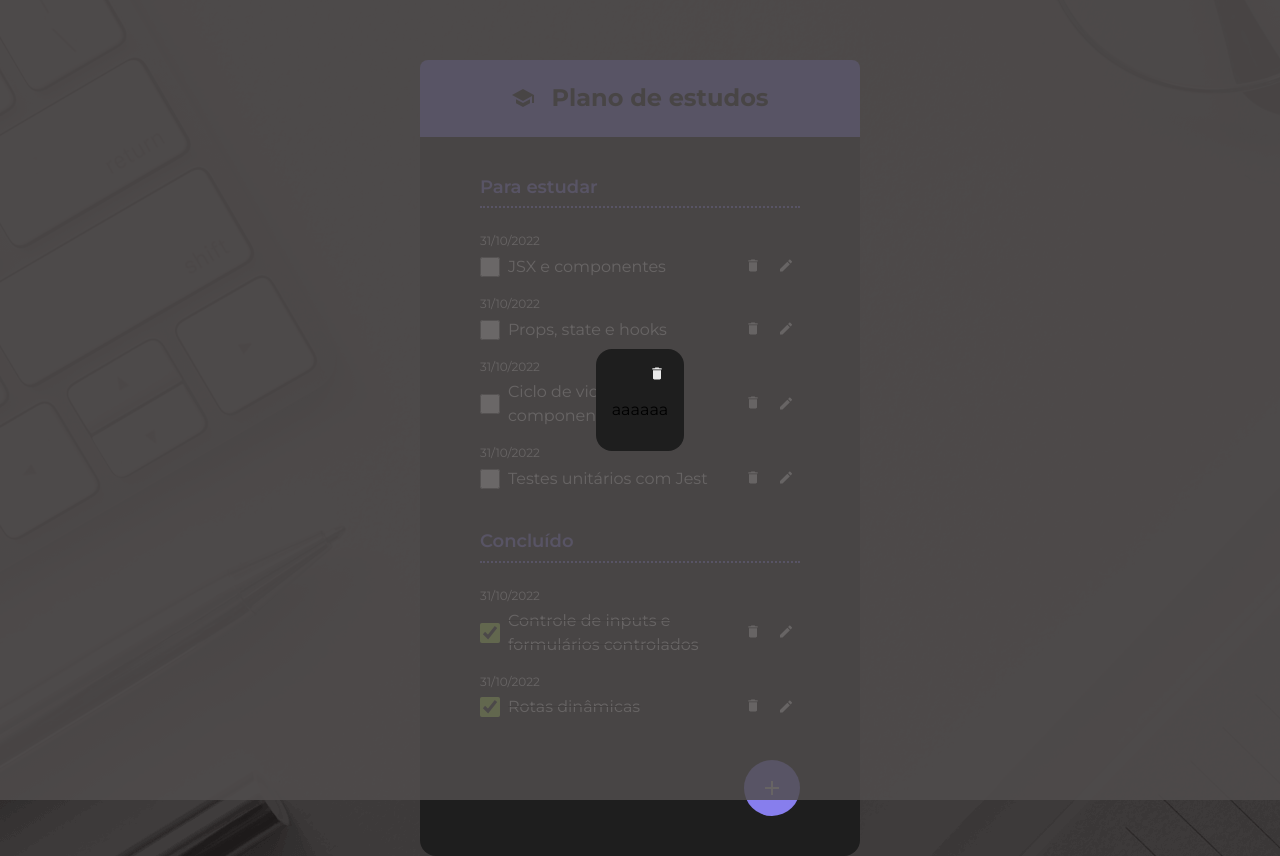
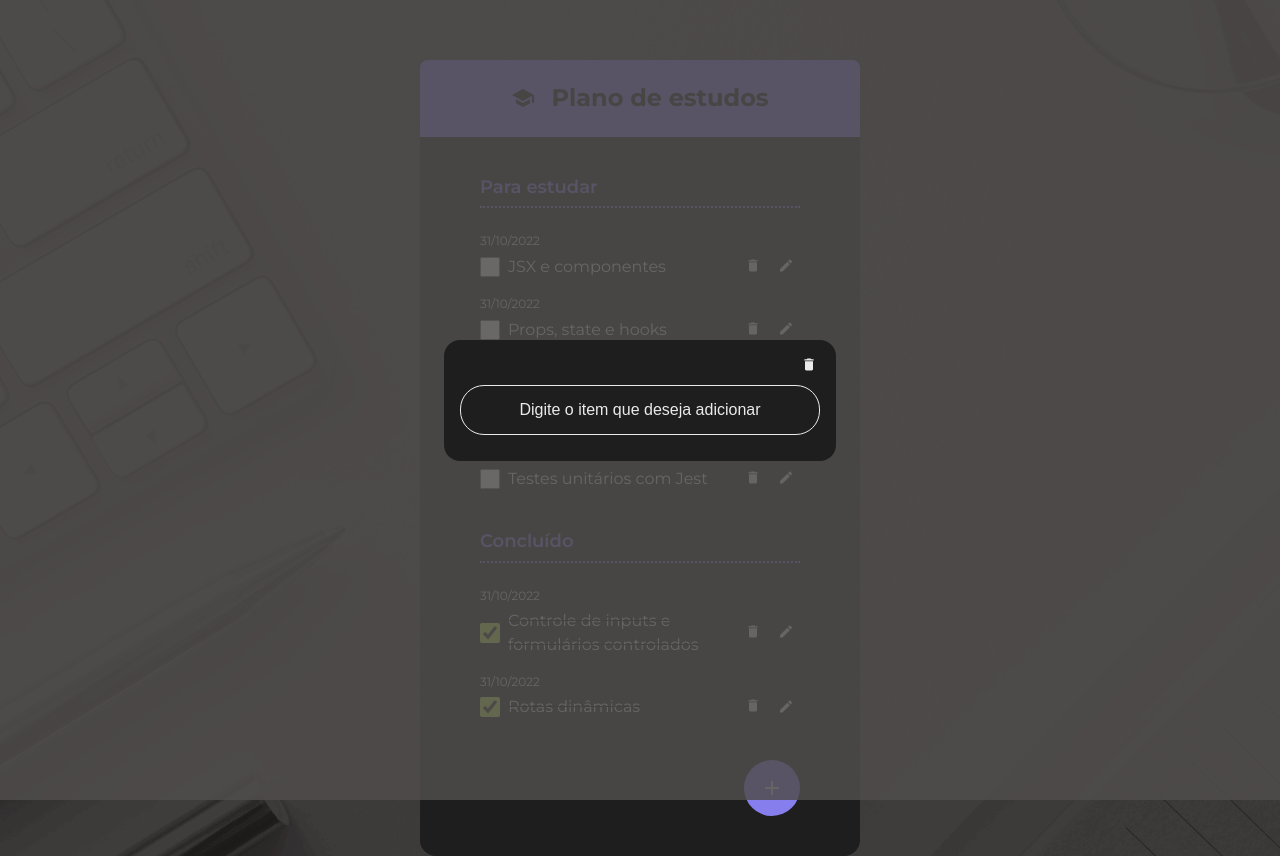
Before and after one commit to Dudsnavarro/react-todo-list, a React (Vite) app: page / in a window 1280 px wide. Both pictures are taken after a click on the button 772 px from the left and 787 px from the top of the page. Built offline with nearby package versions, Linux system fonts and the light colour scheme.

Commit message:
Criação do input

```diff
--- a/src/App.jsx
+++ b/src/App.jsx
@@ -10,6 +10,7 @@
 import { ToDoItem } from "./components/ToDoItem"
 import { ToDoList } from "./components/ToDoList"
 import { Dialog } from "./components/Dialog"
+import { TextInput } from "./components/TextInput"
 
 const todos = [
   {
@@ -84,7 +85,9 @@
           </ToDoList>
           <Footer>
             <Dialog isOpen={showDialog} onClose={toggleDialog}>
-              <p>aaaaaa</p>
+              <form>
+                <TextInput placeholder="Digite o item que deseja adicionar"/>
+              </form>
             </Dialog>
             <FabButton onClick={toggleDialog}>
               <IconPlus />
--- a/src/components/Dialog/dialog.style.css
+++ b/src/components/Dialog/dialog.style.css
@@ -19,3 +19,6 @@
     border: none;
     cursor: pointer;
 }
+.dialog .body {
+    padding: 10px 0;
+}
--- a/src/components/Dialog/index.jsx
+++ b/src/components/Dialog/index.jsx
@@ -29,7 +29,7 @@
           <IconTrash />
         </button>
       </div>
-      {children}
+      <div className="body">{children}</div>
     </dialog>
   );
 }
--- /dev/null
+++ b/src/components/TextInput/index.jsx
@@ -0,0 +1,5 @@
+import "./text-input-style.css"
+
+export function TextInput (props) {
+    return <input {...props} className="text-input" />
+}
--- /dev/null
+++ b/src/components/TextInput/text-input-style.css
@@ -0,0 +1,16 @@
+.text-input {
+    font-size: 16px;
+    line-height: 150%;
+    color: #EAEAEA;
+    border-radius: 24px;
+    border: 1px solid #EAEAEA;
+    width: 360px;
+    max-width: 100%;
+    padding: 12px;
+    text-align: center;
+    background-color: transparent;
+}
+
+.text-input::placeholder{
+    color: #EAEAEA;
+}
--- a/src/index.css
+++ b/src/index.css
@@ -1,3 +1,7 @@
+*{
+  box-sizing: border-box;
+}
+
 body {
   font-family: "Montserrat", sans-serif;
   margin: 0;
```
